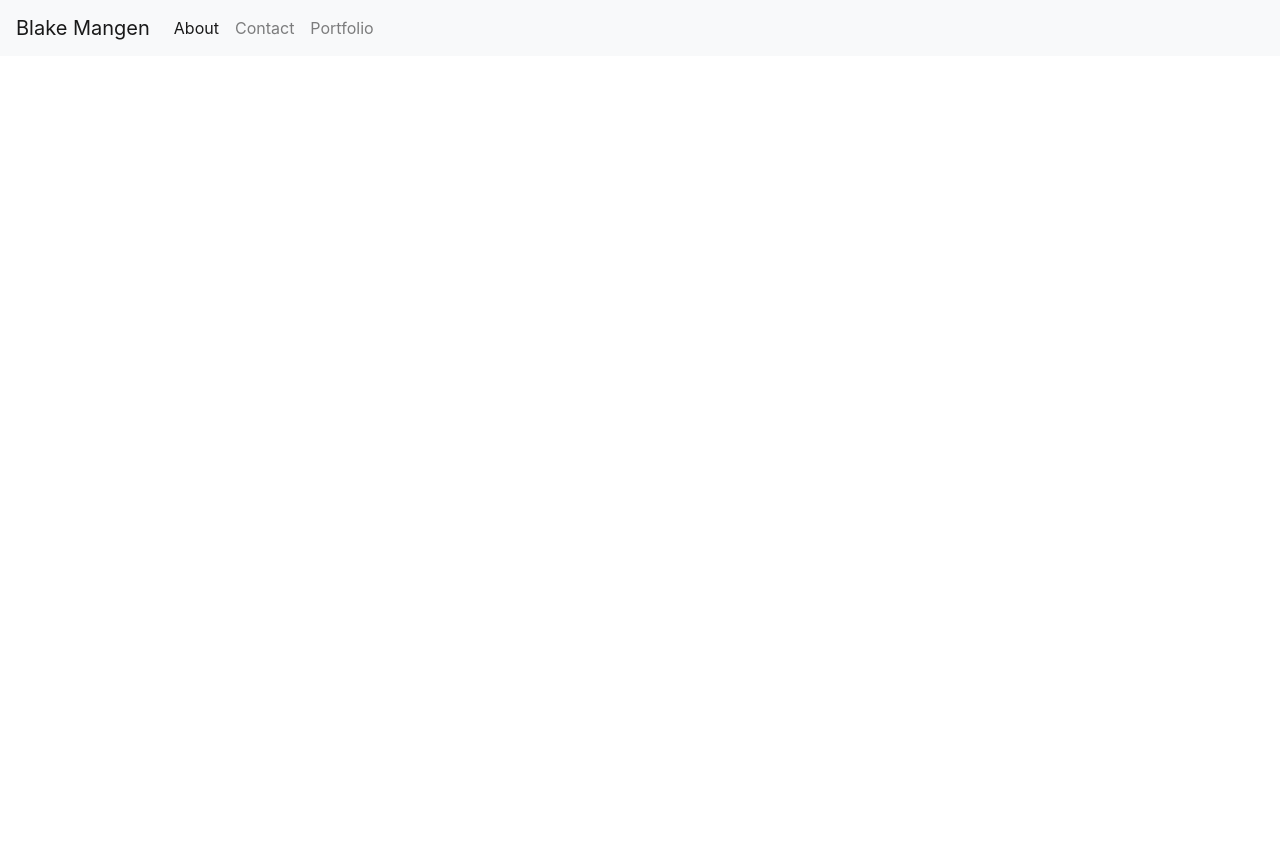
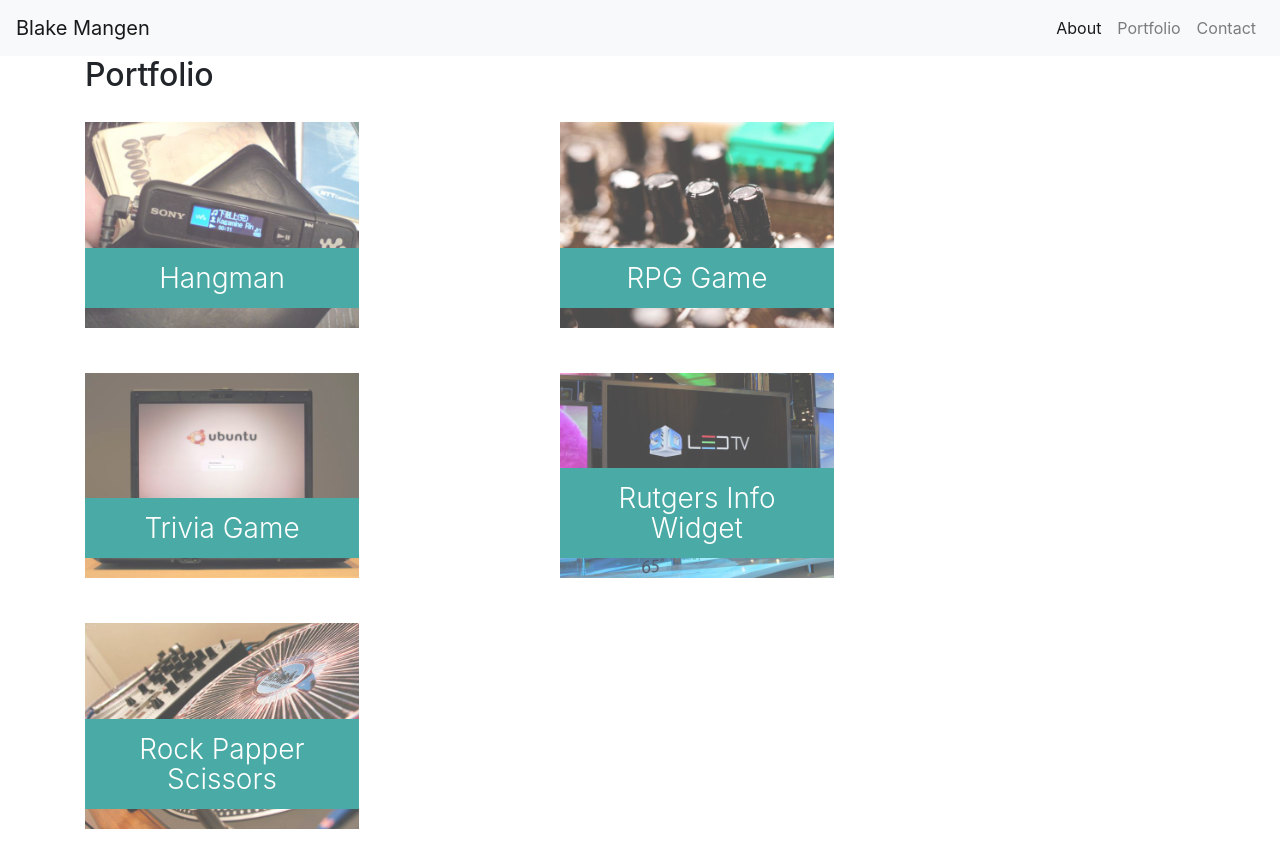
Before and after one commit to Mangenese/Bootstrap-Portfolio, a plain HTML site: page portfolio.html in a window 1280 px wide. Before the commit the page ends 800 px from the top, so only its background shows below. Drawn offline with nearby package versions, Linux system fonts and the light colour scheme.

Commit message:
added new photos to the assets file. Finished up the htmls with bootstrap with some CSS flare. On the CSS file  added some flare to make it more personable.

```diff
--- a/assets/css/style.css
+++ b/assets/css/style.css
@@ -0,0 +1,71 @@
+/*Styling for the porfolio taken from our previous homework*/
+
+/*Portfolio*/
+
+.work {
+    width: 274px;
+    overflow: auto;
+    position: relative;
+    float: left;
+    margin: 20px 0 25px;
+}
+
+.work img {
+    width: 100%;
+    border: 0 none;
+    opacity: .7;
+}
+
+.work h3 {
+    border-bottom: 0;
+    background: #4aaaa5;
+    color: #fff;
+    text-align: center;
+    position: absolute;
+    bottom: 20px;
+    padding: 15px;
+    width: 100%;
+    line-height: 30px;
+    margin-bottom: 0;
+    font-weight: 300;
+
+}
+
+/*Contact*/
+#contact-form ul {
+    margin-bottom: 20px;
+}
+
+#contact-form li {
+    margin-bottom: 10px;
+}
+
+label,
+input[type=text],
+input[type=email],
+textarea {
+    display: block;
+    width: 100%;
+}
+
+input[type=text],
+input[type=email],
+textarea {
+    height: 35px;
+    border: 1px solid #ddd;
+    padding: 0 10px;
+    font-size: 14px;
+}
+
+textarea {
+    height: 200px;
+}
+
+input[type=submit] {
+    background: #4aaaa5;
+    border: 0 none;
+    color:#fff;
+    font-size: 18px;
+    padding: 10px 30px;
+    cursor: pointer
+}
--- a/portfolio.html
+++ b/portfolio.html
@@ -6,21 +6,86 @@
     <meta http-equiv="X-UA-Compatible" content="ie=edge">
     <title>Document</title>
     <link rel="stylesheet" href="https://stackpath.bootstrapcdn.com/bootstrap/4.4.1/css/bootstrap.min.css" integrity="sha384-Vkoo8x4CGsO3+Hhxv8T/Q5PaXtkKtu6ug5TOeNV6gBiFeWPGFN9MuhOf23Q9Ifjh" crossorigin="anonymous">
+    <link href="assets/css/style.css" rel="stylesheet">
 </head>
 <body>
         <nav class="navbar navbar-expand-lg navbar-light bg-light">
                 <a class="navbar-brand" href="index.html">Blake Mangen</a>
-                <button class="navbar-toggler" type="button" data-toggle="collapse" data-target="#navbarNavAltMarkup" aria-controls="navbarNavAltMarkup" aria-expanded="false" aria-label="Toggle navigation">
+                <button class="navbar-toggler" type="button" data-toggle="collapse" data-target="#navbarSupportedContent" aria-controls="navbarSupportedContent" aria-expanded="false" aria-label="Toggle navigation">
                   <span class="navbar-toggler-icon"></span>
                 </button>
-                <div class="collapse navbar-collapse" id="navbarNavAltMarkup">
-                  <div class="navbar-nav">
-                    <a class="nav-item nav-link active" href="index.html">About <span class="sr-only">(current)</span></a>
-                    <a class="nav-item nav-link" href="contact.html">Contact</a>
-                    <a class="nav-item nav-link" href="portfolio.html">Portfolio</a>
-                  </div>
+
+                <div class="collapse navbar-collapse" id="navbarSupportedContent">
+                  <ul class="navbar-nav ml-auto">
+                    <li class="nav-item active">
+                      <a class="nav-link" href="index.html">About <span class="sr-only">(current)</span></a>
+                    </li>
+                    <li class="nav-item">
+                      <a class="nav-link" href="portfolio.html">Portfolio</a>
+                    </li>
+                    <li class="nav-item ">
+                      <a class="nav-link" href="contact.html">Contact
+                      </a>
+                      <div class="dropdown-menu" aria-labelledby="navbarDropdown">
+                        <a class="dropdown-item" href="#">Action</a>
+                        <a class="dropdown-item" href="#">Another action</a>
+                      </div>
+                    </li>
+                  </ul>
                 </div>
               </nav>
 
+            <div class="container">
+                <div class="row">
+                    <div class="col-sm-12">
+                        <h2>Portfolio</h2>
+                    </div>
+                </div>
+                <div class="row">
+                    <div class="col-sm-3">
+                            <div class="work">
+                                    <img src="assets/images/Tech10.jpg" alt="That USB tho" class="auth-image">
+                                        <h3>Hangman</h3>
+                            </div>
+                    </div>
+                    <div class="col-sm-1 offset-md-2">
+                            <div class="work">
+                                    <img src="assets/images/Tech6.jpg" alt="Dial it up" class="auth-image">
+
+                                    <h3>RPG Game</h3>
+                            </div>
+                    </div>
+                </div>
+                <div class="row">
+                        <div class="col-sm-3">
+                                <div class="work">
+                                        <img src="assets/images/Tech3.jpg" alt="Laptop Ideas" class="auth-image">
+
+                                        <h3>Trivia Game</h3>
+                                        </div>
+
+                        </div>
+                        <div class="col-sm-1 offset-md-2">
+                                <div class="work">
+                                        <img src="assets/images/Tech4.jpg" alt="LED 4 Life" class="auth-image">
+
+                                        <h3>Rutgers Info Widget</h3>
+                                </div>
+                        </div>
+                </div>
+                <div class="row">
+                    <div class="col-sm-3">
+                            <div class="work">
+                                    <img src="assets/images/Tech5.jpg" alt="Oh turn it up!" class="auth-image">
+
+                                    <h3>Rock Papper Scissors</h3>
+                                </div>
+
+                                <div class="push"></div>
+
+                    </div>
+                </div>
+            </div>
+
 </body>
 </html>
```
Also changed, not shown: contact.html (+43 -25 lines), assets/images/Tech10.jpg (added), assets/images/Tech3.jpg (added), assets/images/Tech4.jpg (added), assets/images/Tech5.jpg (added), assets/images/Tech6.jpg (added), assets/images/interlaced.png (added).
